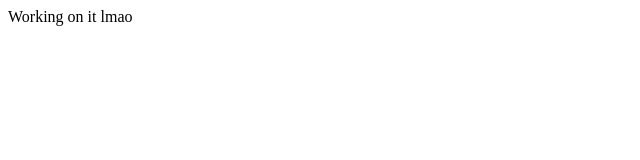
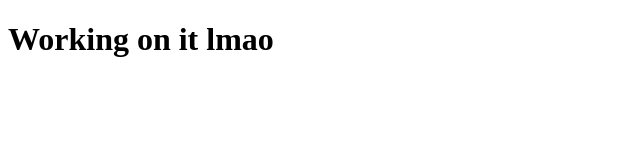
Before and after one commit to FzComet206/FzComet206.github.io, a plain HTML site: page index.html in a window 1280 px wide. Shown: the whole page, without its empty margins (0-640 px from the left). Drawn offline with Linux system fonts and the light colour scheme.

Commit message:
Update index.html

```diff
--- a/index.html
+++ b/index.html
@@ -7,9 +7,8 @@
     <title>Document</title>
 </head>
 <body>
-    <b1>
+    <h1>
         Working on it lmao
-    </b1>
-
+    </h1>
 </body>
 </html>
```
